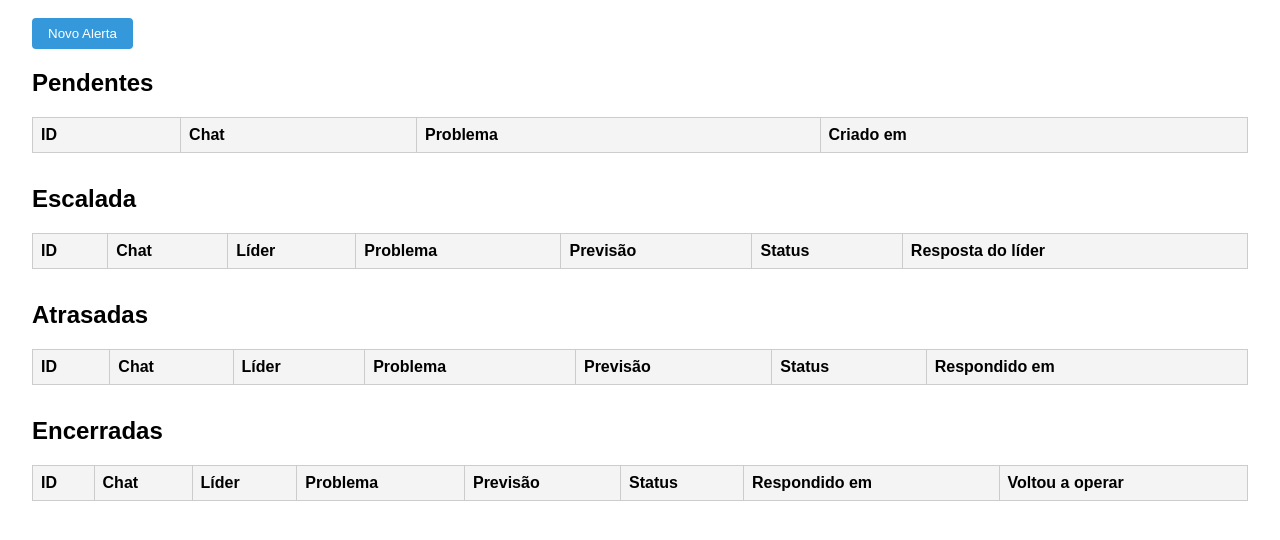
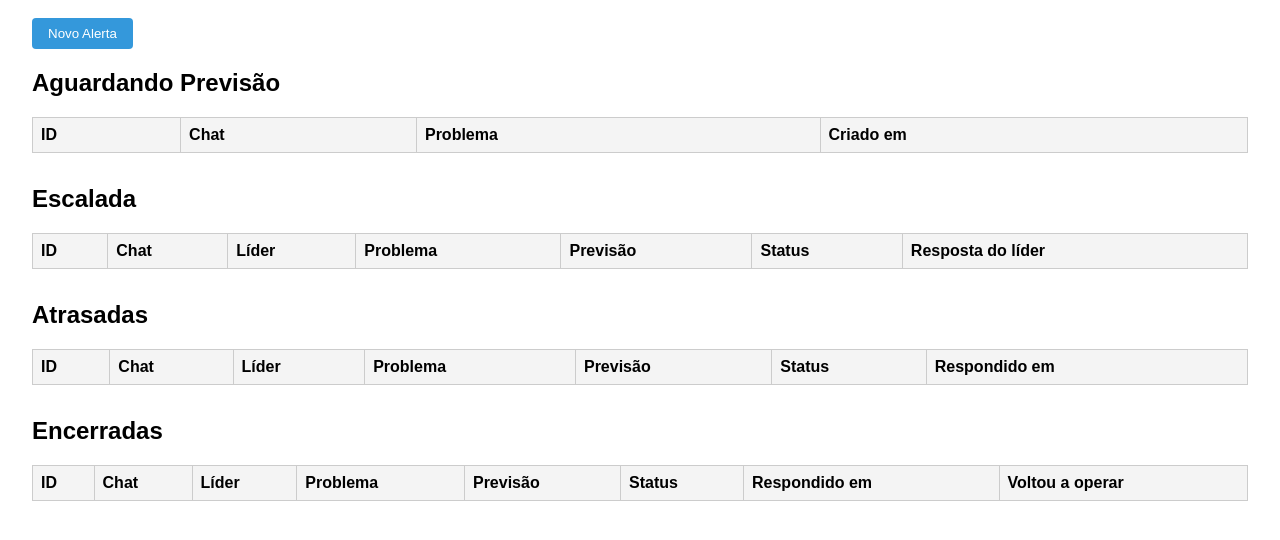
Before and after one commit to Cabral-rcs/decision-tree-automation, a plain HTML site: page index.html in a window 1280 px wide. Shown: the part 72-612 px from the top of the page. Drawn offline with Linux system fonts and the light colour scheme; no server answers.

Commit message:
fix: renomeia categoria Pendentes para Aguardando Previsão

```diff
--- a/index.html
+++ b/index.html
@@ -36,7 +36,7 @@
             <button class="btn" type="button" onclick="fecharFormulario()">Cancelar</button>
         </form>
     </div>
-    <h2>Pendentes</h2>
+    <h2>Aguardando Previsão</h2>
     <table>
         <thead>
             <tr><th>ID</th><th>Chat</th><th>Problema</th><th>Criado em</th></tr>
```
